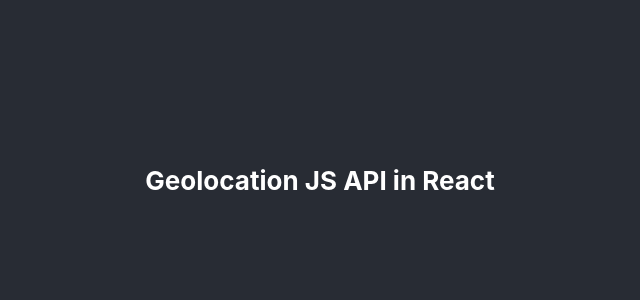
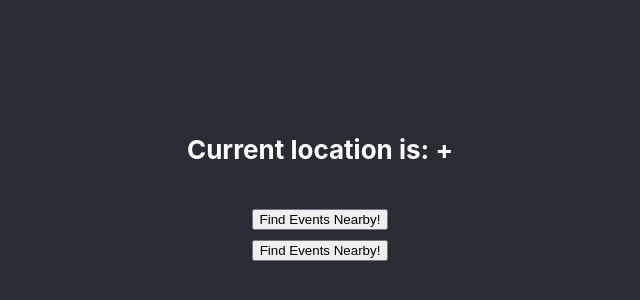
Before and after one commit to KKoehlin/teamGit, a React (Create React App) app in the folder team-git-client/: page / in a window 1280 px wide. Shown: the part 220-520 px from the top of the page, without its empty margins (320-960 px from the left). Built offline with nearby package versions, Linux system fonts and the light colour scheme; no server answers.

Commit message:
(Jackie) Updated GetLocation.js to pass props to other API apps and worked on TicketMasterApp.js

```diff
--- a/team-git-client/package.json
+++ b/team-git-client/package.json
@@ -6,6 +6,8 @@
     "@testing-library/jest-dom": "^5.14.1",
     "@testing-library/react": "^11.2.7",
     "@testing-library/user-event": "^12.8.3",
+    "esm": "^3.2.25",
+    "latlon-geohash": "^2.0.0",
     "react": "^17.0.2",
     "react-dom": "^17.0.2",
     "react-scripts": "4.0.3",
--- a/team-git-client/src/App.js
+++ b/team-git-client/src/App.js
@@ -1,11 +1,13 @@
 import './App.css';
 
 import GetLocation from './location/GetLocation';
+import TicketMasterApp from './ticketmaster/TicketMasterApp';
 
 function App() {
   return (
     <div className="App">
       <GetLocation />
+      <TicketMasterApp />
     </div>
   );
 }
--- a/team-git-client/src/location/GetLocation.js
+++ b/team-git-client/src/location/GetLocation.js
@@ -1,18 +1,23 @@
-import React from 'react';
+import React, { useEffect, useState } from 'react';
+
+import TicketMasterApp from '../ticketmaster/TicketMasterApp';
 
 const GetLocation = () => {
+    const [lat, setLat] = useState();
+    const [long, setLong] = useState();
 
-    const location = () => {
-        navigator.geolocation.getCurrentPosition(function(position) {
-            console.log(`Latitude is ${position.coords.latitude}`);
-            console.log(`Longitude is ${position.coords.longitude}`);
+    useEffect(() => {
+        navigator.geolocation.getCurrentPosition((position) => {
+            setLat (position.coords.latitude);
+            setLong (position.coords.longitude);
         })
-    }
+    }, [])
+
 
     return (
         <div>
-            <h4>Geolocation JS API in React</h4>
-            {location()}
+            <h4>Current location is: {lat} + {long}</h4>
+            <TicketMasterApp lat={lat} long={long} />
         </div>
     )
 }
--- /dev/null
+++ b/team-git-client/src/ticketmaster/TicketMasterApp.js
@@ -0,0 +1,45 @@
+import React, { useEffect, useState } from 'react';
+import Geohash from 'latlon-geohash';
+
+import TMDisplay from './TicketMasterDisplay';
+
+const TicketMasterApp = (props) => {
+    const [geoPoint, setGeoPoint] = useState('');
+    const [results, setResults] = useState();
+
+    // const geohash = Geohash.encode(`${props.lat}`, `${props.long}`, [9]);
+    // console.log(geohash);
+
+    const propTest = () => {
+        console.log(props.lat);
+        console.log(props.long);
+    }
+
+    const fetcher = () => {
+        const staticGeoPt = "dp4ffxb79";
+        const staticEndDate = "2021-08-03T00:00:00Z";
+        const staticSort = "date,name,desc";
+        const apiKey = "tNGTJR4arQoc6d5dHyQ4HOamibbgtO8g";
+        fetch(`https://app.ticketmaster.com/discovery/v2/events.json?geoPoint=${staticGeoPt}&endDateTime=${staticEndDate}&staticSort=${staticSort}&apikey=${apiKey}`)
+            .then (res => {
+                if (res.status !== 200) {
+                    throw new Error ('Fetch Error');
+                } else return res.json();
+            })
+            .then (json => {
+                console.log(json);
+            })
+            .catch (err => console.log(err))
+    }
+
+    return (
+        <div>
+            <button onClick={fetcher}>Find Events Nearby!</button>
+            {propTest()}
+        </div>
+    )
+}
+
+export default TicketMasterApp;
+
+// https://app.ticketmaster.com/discovery/v2/events?apikey=tNGTJR4arQoc6d5dHyQ4HOamibbgtO8g&locale=*&geoPoint=dp4ffxb79
--- /dev/null
+++ b/team-git-client/src/ticketmaster/TicketMasterDisplay.js
@@ -0,0 +1,11 @@
+import React from 'react';
+
+const TMDisplay = () => {
+    return (
+        <div>
+            <h5>Please display.</h5>
+        </div>
+    )
+}
+
+export default TMDisplay;
```
Also changed, not shown: 1 other file (tests, documents, lock files or other folders).
